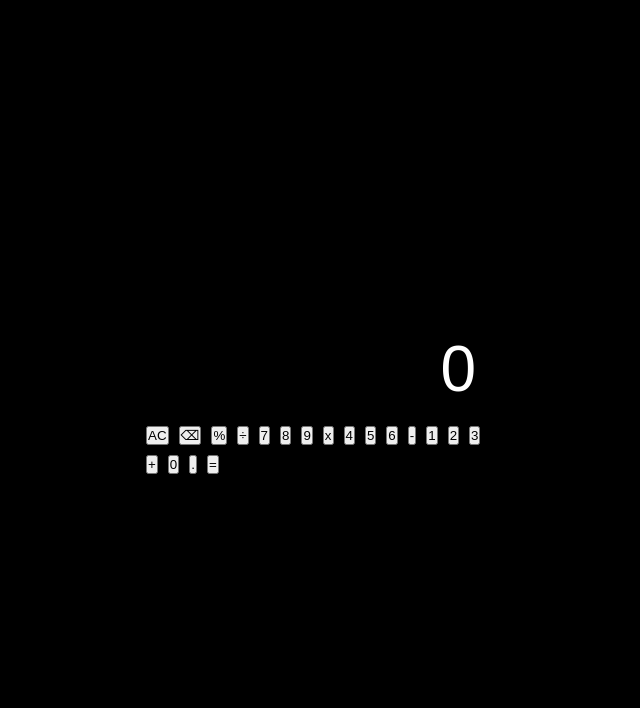
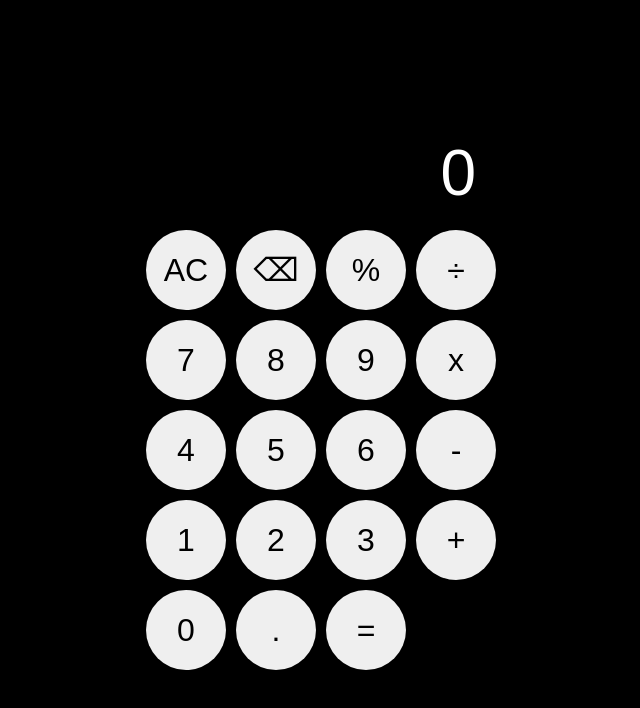
Before and after one commit to andresyarif130-max/project-calculator, a plain HTML site: page index.html in a window 1280 px wide. Shown: the whole page, without its empty margins (319-959 px from the left). Drawn offline with Linux system fonts and the light colour scheme.

Commit message:
add style to buttons and use flex  and width to spread button evently

```diff
--- a/style.css
+++ b/style.css
@@ -34,3 +34,12 @@ body {
     flex-wrap: wrap;
     gap: 10px;
 }
+
+button {
+    width: 80px;
+    height: 80px;
+    border: none;
+    border-radius: 50%;
+    font-size: 32px;
+    cursor: pointer;
+}
```
